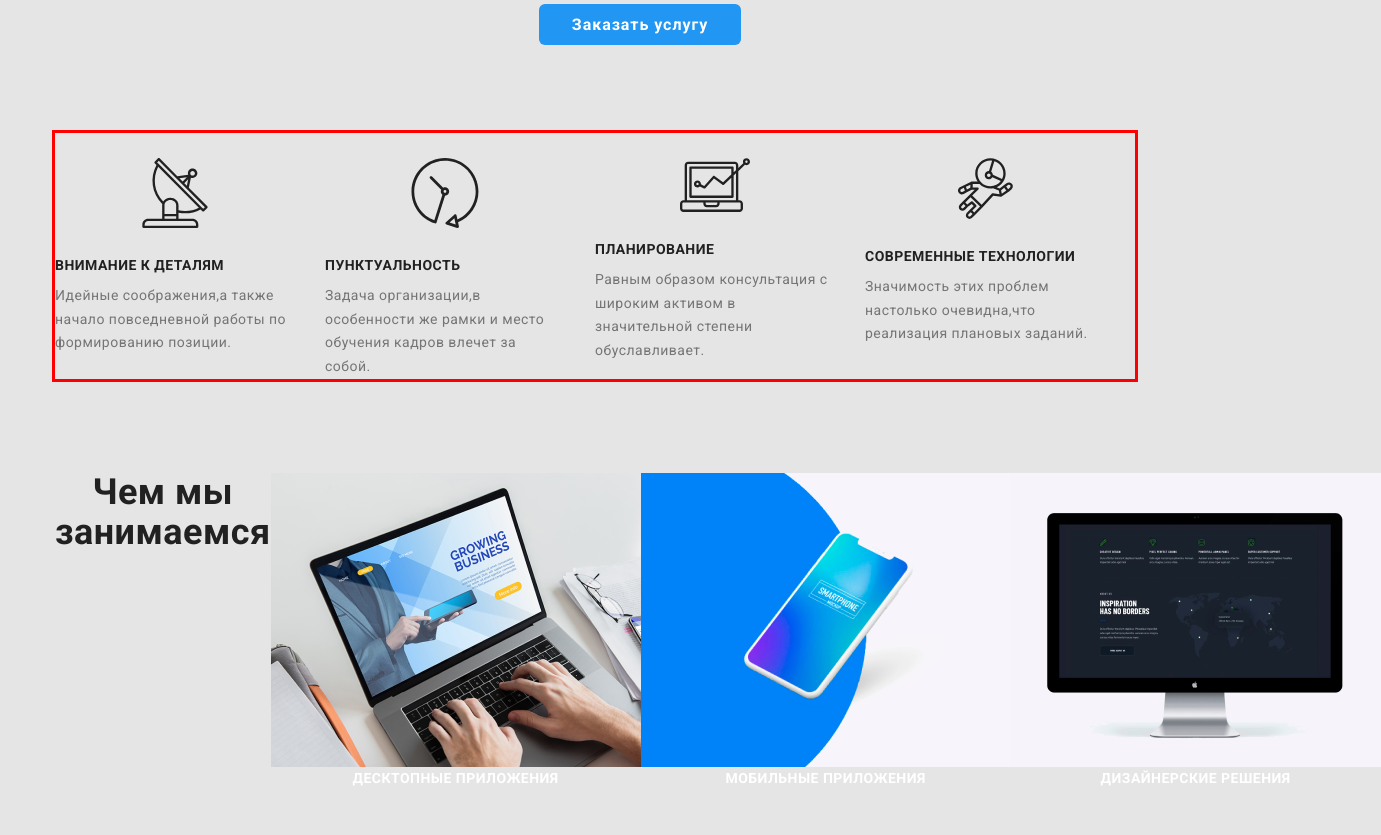
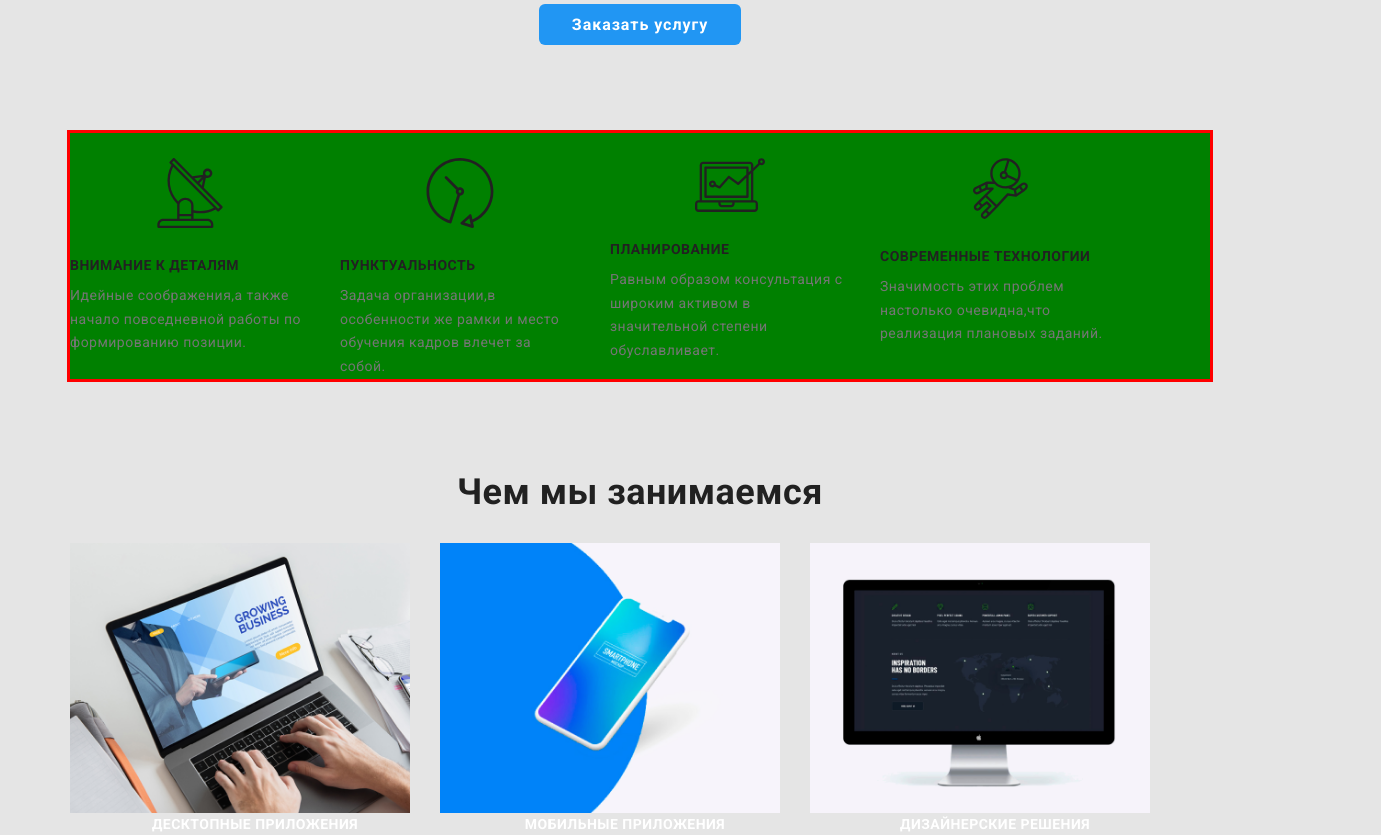
Before and after one commit to ViktorTribel/goit-markup-hw-03, a plain HTML site: page index.html in a window 1280 px wide. Shown: the part 380-1215 px from the top of the page, 1381 px wide, since content can reach past the window. Drawn offline with nearby package versions, Linux system fonts and the light colour scheme.

Commit message:
тупик

```diff
--- a/css/styles.css
+++ b/css/styles.css
@@ -55,11 +55,10 @@ p {
 
 /*Utilits*/
 .container {
-  display: flex;
   margin-top: 94px;
   margin-left: auto;
   margin-right: auto;
-  width: 1200px;
+  width: 1170px;
   padding-left: 15px;
   padding-right: 15px;
 }
@@ -168,6 +167,8 @@ p {
 
 /*section*/
 .section-title {
+  margin-bottom: 30px;
+
   color: var(--primary-text-color);
   font-family: Roboto;
   font-style: normal;
@@ -175,6 +176,10 @@ p {
   font-size: 36px;
   line-height: 1.1;
   text-align: center;
+}
+section .list-img {
+  width: 370px;
+  padding-right: 30px;
 }
 .section .text-title {
   color: var(--whit-color);
@@ -217,6 +222,7 @@ p {
   display: flex;
   flex-wrap: wrap;
   outline: 3px solid red;
+  background-color: green;
 }
 .feature-list .item {
   width: 270px;
--- a/index.html
+++ b/index.html
@@ -111,6 +111,7 @@
         <ul class="list">
           <li>
             <img
+              class="list-img"
               src="./images/desctop.jpg"
               alt="десктопные приложения"
               width="370"
@@ -119,6 +120,7 @@
           </li>
           <li>
             <img
+              class="list-img"
               src="./images/tel.jpg"
               alt="мобильные приложения"
               width="370"
@@ -127,6 +129,7 @@
           </li>
           <li>
             <img
+              class="list-img"
               src="./images/dizain.jpg"
               alt="дизайнерские решея"
               width="370"
```
